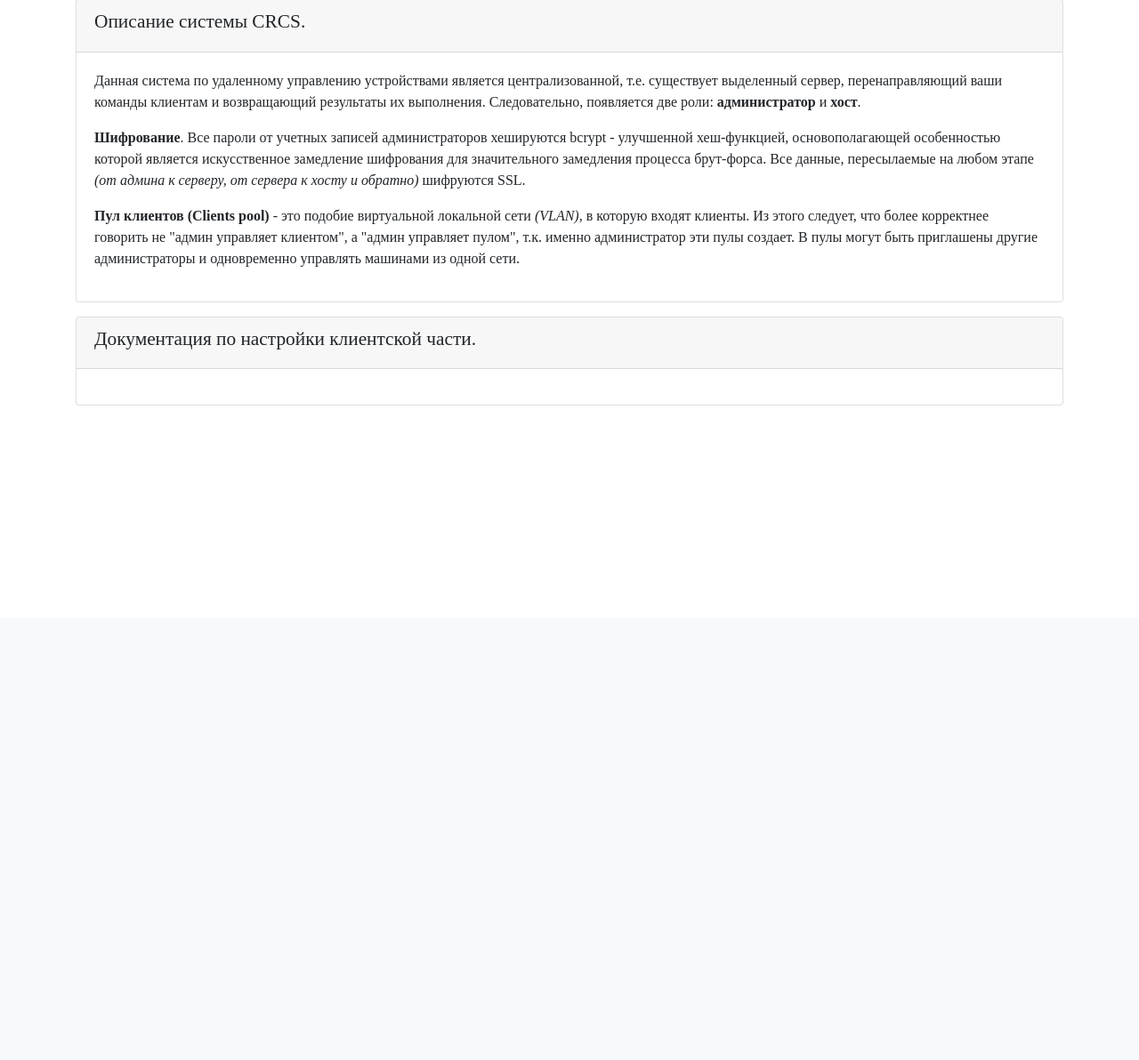
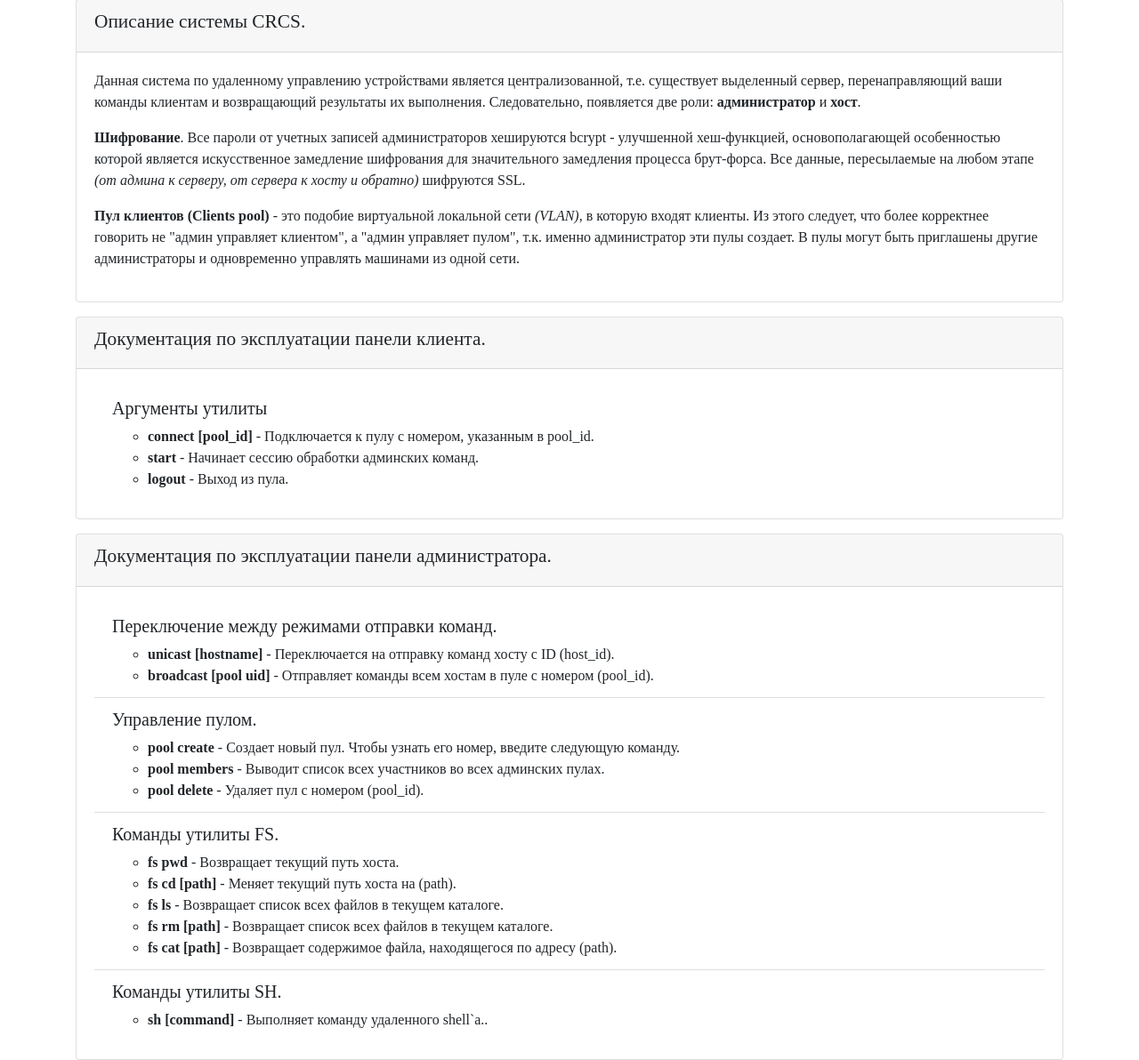
Before and after one commit to Kaseki1/crcs, a PHP site: page /documentation.php in a window 1280 px wide. Shown: the part 105-1297 px from the top of the page at 89% size. Before the commit the page ends 561 px from the top, so only its background shows below. Run offline with PHP 8.4, Linux system fonts and the light colour scheme; some libraries are stand-ins or nearby versions.

Commit message:
Документация на сайте, ссылки для скачивания

```diff
--- a/web/admin_install.php
+++ b/web/admin_install.php
@@ -1,3 +1,4 @@
+<?php require_once "includes/download_links.php"; ?>
 <!doctype html>
 <html lang="en">
   <head>
@@ -35,6 +36,10 @@
               <div class="terminal-command">sudo apt-get install <b>НАЗВАНИЕ ПАКЕТА</b></div>
             </li>
             <li class="list-group-item">
+              <h2>Зеркала Linux</h2>
+              <em><a href="<?=$ADMIN_PANEL?>">Зеркало Google Drive</a></em>
+            </li>
+            <li class="list-group-item">
               <h2>Установка для Windows</h2>
               <em>Установка для Windows систем временно недоступна. Находится на стадии разработки.</em>
             </li>
--- a/web/documentation.php
+++ b/web/documentation.php
@@ -33,10 +33,59 @@
       </div>
       <div class="card">
         <div class="card-header">
-          <h2>Документация по настройки клиентской части.</h2>
+          <h2>Документация по эксплуатации панели клиента.</h2>
         </div>
         <div class="card-body">
-
+            <ul class="list-group list-group-flush">
+            <li class="list-group-item">
+              <h2>Аргументы утилиты</h2>
+              <ul>
+                <li><strong>connect [pool_id]</strong> - Подключается к пулу с номером, указанным в pool_id.</li>
+                <li><strong>start</strong> - Начинает сессию обработки админских команд.</li>
+                <li><strong>logout</strong> - Выход из пула.</li>
+              </ul>
+            </li>
+          </ul>
+        </div>
+      </div>
+      <div class="card">
+        <div class="card-header">
+          <h2>Документация по эксплуатации панели администратора.</h2>
+        </div>
+        <div class="card-body">
+            <ul class="list-group list-group-flush">
+            <li class="list-group-item">
+              <h2>Переключение между режимами отправки команд.</h2>
+              <ul>
+                <li><strong>unicast [hostname]</strong> - Переключается на отправку команд хосту с ID (host_id).</li>
+                <li><strong>broadcast [pool uid]</strong> - Отправляет команды всем хостам в пуле с номером (pool_id).</li>
+              </ul>
+            </li>
+            <li class="list-group-item">
+              <h2>Управление пулом.</h2>
+              <ul>
+                <li><strong>pool create</strong> - Создает новый пул. Чтобы узнать его номер, введите следующую команду.</li>
+                <li><strong>pool members</strong> - Выводит список всех участников во всех админских пулах.</li>
+                <li><strong>pool delete</strong> - Удаляет пул с номером (pool_id).</li>
+              </ul>
+            </li>
+            <li class="list-group-item">
+              <h2>Команды утилиты FS.</h2>
+              <ul>
+                <li><strong>fs pwd</strong> - Возвращает текущий путь хоста.</li>
+                <li><strong>fs cd [path]</strong> - Меняет текущий путь хоста на (path).</li>
+                <li><strong>fs ls</strong> - Возвращает список всех файлов в текущем каталоге.</li>
+                <li><strong>fs rm [path]</strong> - Возвращает список всех файлов в текущем каталоге.</li>
+                <li><strong>fs cat [path]</strong> - Возвращает содержимое файла, находящегося по адресу (path).</li>
+              </ul>
+            </li>
+            <li class="list-group-item">
+              <h2>Команды утилиты SH.</h2>
+              <ul>
+                <li><strong>sh [command]</strong> - Выполняет команду удаленного shell`а..</li>
+              </ul>
+            </li>
+          </ul>
         </div>
       </div>
     </main>
--- /dev/null
+++ b/web/includes/download_links.php
@@ -0,0 +1,5 @@
+<?php
+	$ADMIN_PANEL       = "https://drive.google.com/file/d/1YbDWV7vtaoRv91KFSrUPwL59Uj5ElWLy/view?usp=sharing";
+	$CLIENT_PANEL      = "https://drive.google.com/file/d/1NjPMVQfWA9ZmfGN9GHBOioKlfLhs9lEi/view?usp=sharing";
+	$CLIENT_PANEL_GUI  = "https://drive.google.com/file/d/13CQvIGueyMuajsLiyBcCyHhcccTCI07A/view?usp=sharing";
+?>
```
Also changed, not shown: web/host_install.php (+6 -6 lines).
